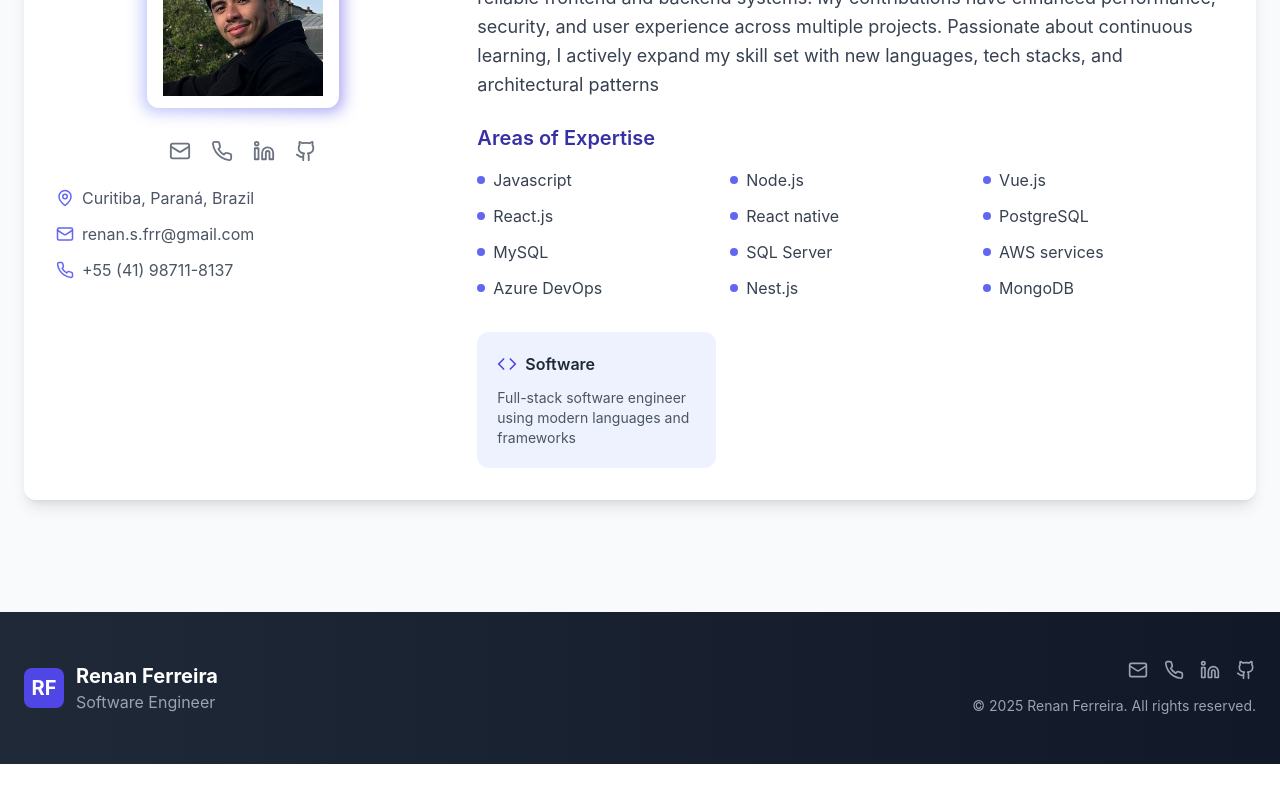
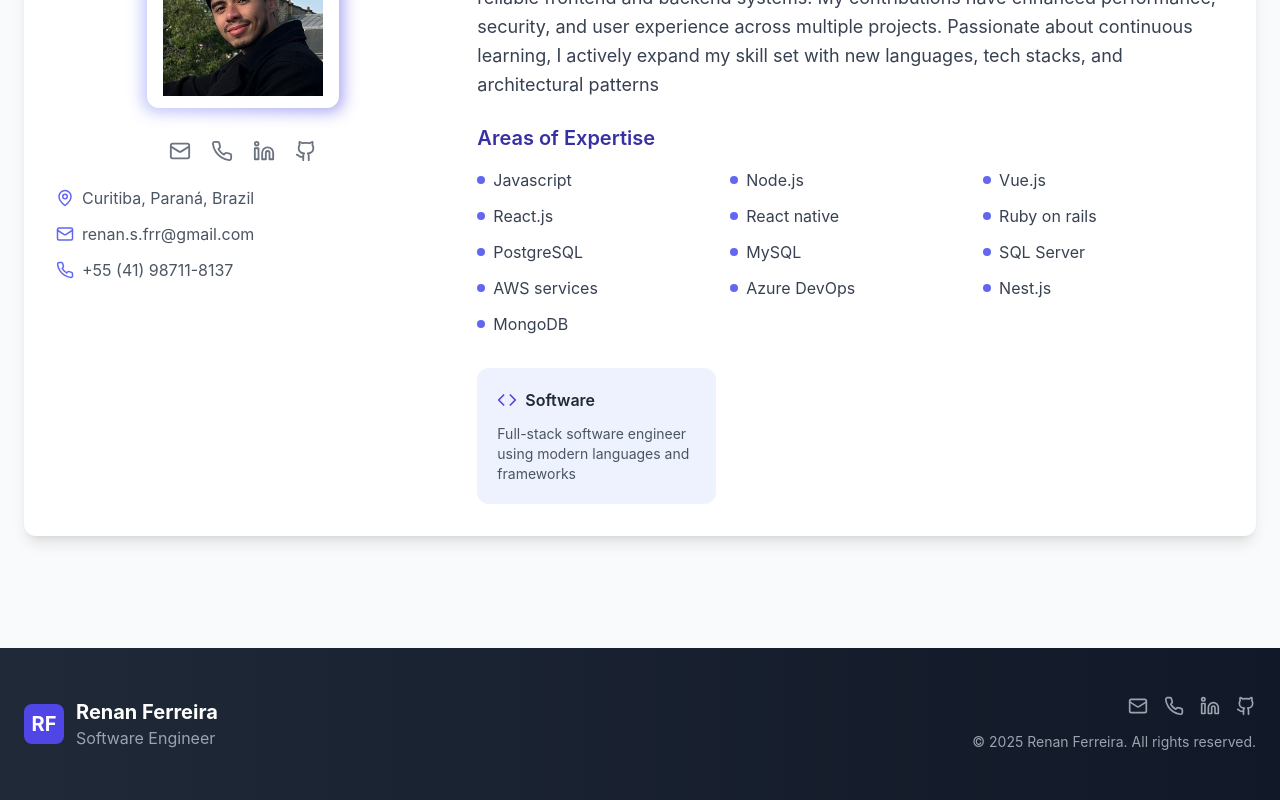
Before and after one commit to renansfr/portfolio, a React (Create React App) app: page / in a window 1280 px wide. Shown: the part 724-1524 px from the top of the page. Before the commit the page ends 1488 px from the top, so only its background shows below. Built offline with nearby package versions, Linux system fonts and the light colour scheme.

Commit message:
feat: adjust skills section

```diff
--- a/src/components/AboutSection.tsx
+++ b/src/components/AboutSection.tsx
@@ -105,6 +105,7 @@ const AboutSection = () => {
               "Vue.js",
               "React.js",
               "React native",
+              "Ruby on rails",
               "PostgreSQL",
               "MySQL",
               "SQL Server",
--- a/src/components/SkillsSection.tsx
+++ b/src/components/SkillsSection.tsx
@@ -4,7 +4,7 @@ import SectionHeader from './SectionHeader';
 
 const SkillsSection = () => {
   const hardSkills = [
-    "JavaScript", "Vue.js", "React.js", "Node.js",
+    "JavaScript", "Vue.js", "React.js", "Node.js", "Ruby on Rails",
     "React Native", "PostgreSQL", "MySQL", "SQL Server",
     "AWS Services", "Azure DevOps", "Nest.js", "MongoDB"
   ];
```
